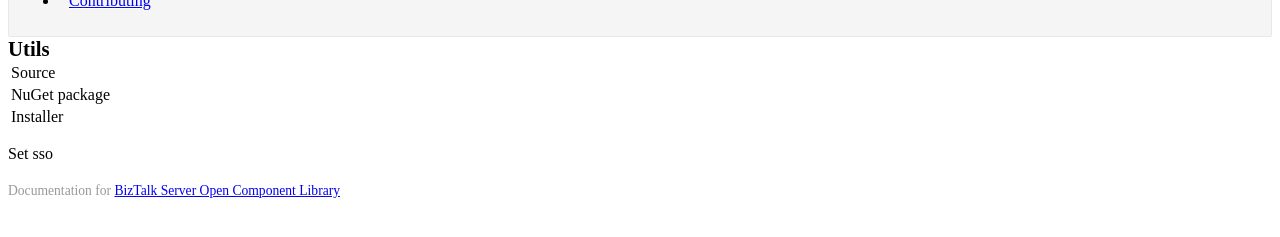
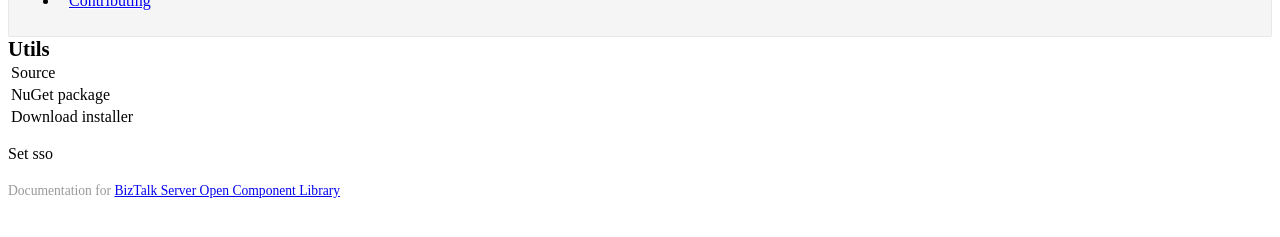
Before and after one commit to BizTalkComponents/BizTalkComponents.github.io, a Jekyll site: the page built from _posts/2014-11-14-utils.md, in a window 1280 px wide. Shown: the part 460-697 px from the top of the page. Built offline with Jekyll 4.4.1, drawn with Linux system fonts in a browser that asks for light colours; Markdown is read by kramdown in place of the engine named in the settings; a style sheet for code colours, icons or effects is not loaded.

Commit message:
Fixes to page template layout

```diff
--- a/_layouts/page.html
+++ b/_layouts/page.html
@@ -8,15 +8,15 @@ layout: default
 <table>
     <tr>
         <td>Source</td>
-        <td>{% if page.source %} : {{ page.source }}{% endif %}</td>
+        <td>{% if page.source %}<a href="{{ page.source }}">{{ page.source }}</a>{% endif %}</td>
     </tr>
     <tr>
         <td>NuGet package</td>
-        <td>{% if page.nuget %} : {{ page.nuget }}{% endif %}</td>
+        <td>{% if page.nuget %}<a href="{{ page.nuget }}">{{ page.nuget }}</a>{% endif %}</td>
     </tr>
     <tr>
-        <td>Installer</td>
-        <td>{% if page.installer %} : {{ page.installer }}{% endif %}</td>
+        <td>Download installer</td>
+        <td>{% if page.installer %}<a href="{{ page.installer }}">{{ page.installer }}</a>{% endif %}</td>
     </tr>
 </table>
 
```
